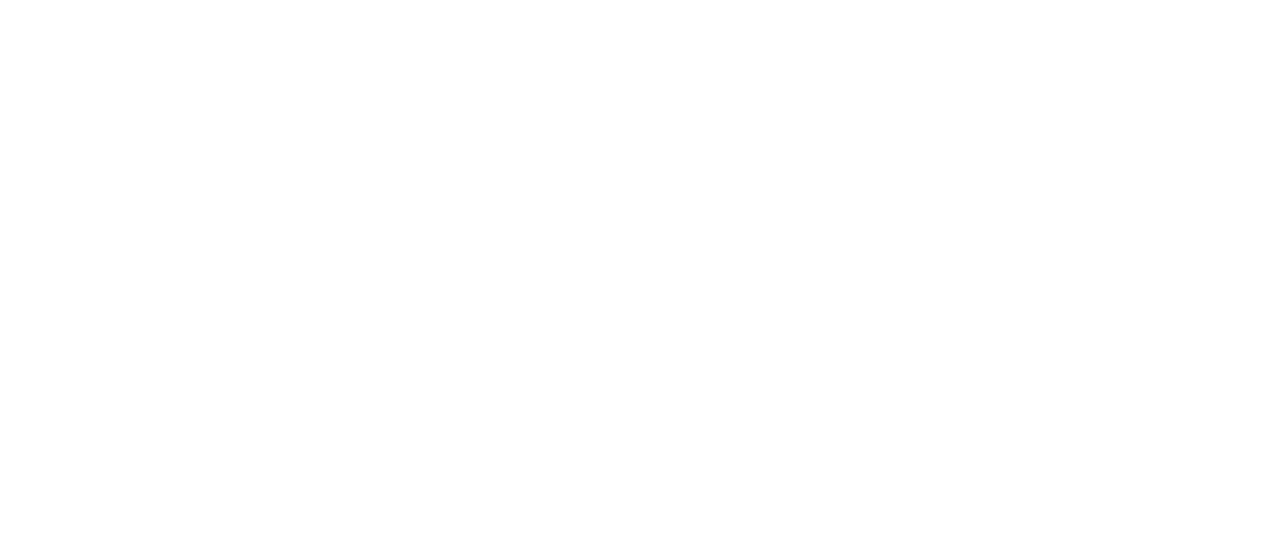
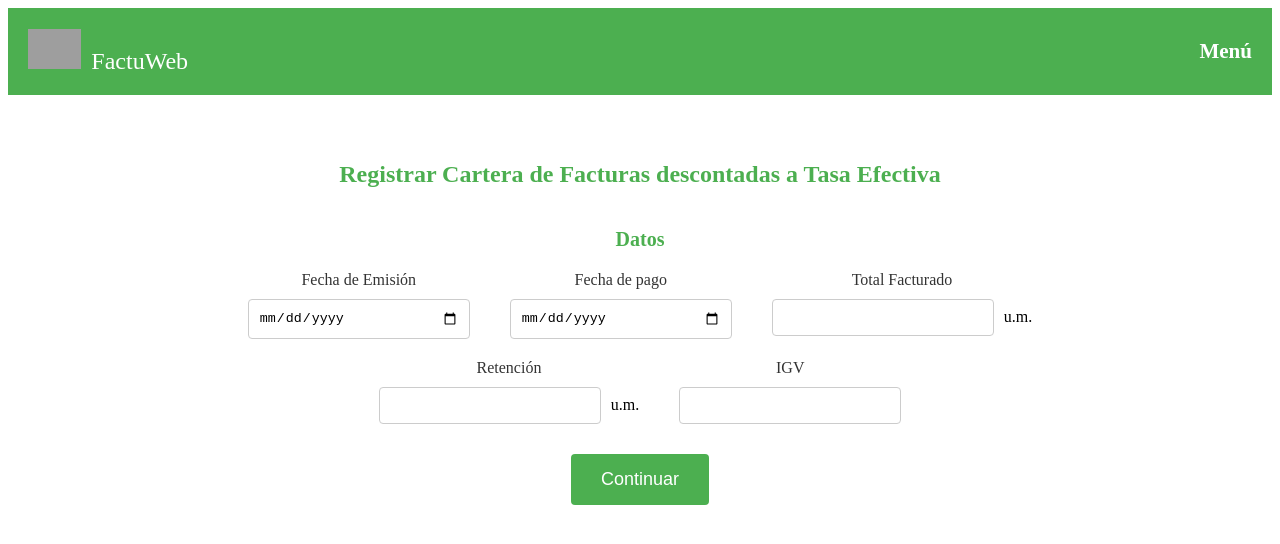
Before and after one commit to si642-grupo3/frontend, an Angular app: page /dashboard/invoices in a window 1280 px wide. Shown: the top 544 px of the page. Built offline with nearby package versions, Linux system fonts and the light colour scheme; grey boxes are pictures that could not be loaded.

Commit message:
feat: add login and fix routing

```diff
--- a/src/app/components/tasaefectiva/descuento/descuento.component.html
+++ b/src/app/components/tasaefectiva/descuento/descuento.component.html
@@ -5,7 +5,7 @@
         <img src="assets/logo.png" alt="FactuWeb Logo" />
       </div>
       <h1>FactuWeb</h1>
-      <button class="menu-button">Menú</button>
+      <button class="menu-button" (click)="goToDashboard()">Menú</button>
     </header>
 
     <!-- Título principal -->
@@ -96,7 +96,7 @@
 
     <!-- Botones finales -->
     <div class="actions-finales">
-      <button>Mostrar</button>
+      <button (click)="goToResults()">Mostrar</button>
       <button>Modificar</button>
       <button>Nuevo</button>
       <button>Salir</button>
--- a/src/app/components/tasaefectiva/resultados/resultados.component.html
+++ b/src/app/components/tasaefectiva/resultados/resultados.component.html
@@ -5,7 +5,7 @@
         <img src="assets/logo.png" alt="FactuWeb Logo" />
       </div>
       <h1>FactuWeb</h1>
-      <button class="menu-button">Menú</button>
+      <button class="menu-button" (click)="goToDashboard()">Menú</button>
     </header>
 
     <!-- Título principal -->
--- a/src/app/components/tasaefectiva/resultados/resultados.component.ts
+++ b/src/app/components/tasaefectiva/resultados/resultados.component.ts
@@ -1,4 +1,5 @@
 import { Component } from '@angular/core';
+import {Router} from "@angular/router";
 
 @Component({
   selector: 'app-resultados',
@@ -11,9 +12,16 @@
   valorTotal: string = '';
   tasaCoste: string = '';
 
+  constructor(private router: Router) {
+  }
+
   guardarResultados() {
     console.log('Valor Total:', this.valorTotal);
     console.log('Tasa de Coste:', this.tasaCoste);
     alert('Resultados guardados correctamente');
   }
+
+  goToDashboard(){
+    this.router.navigate(['/dashboard']);
+  }
 }
--- a/src/app/components/tasaefectiva/tasaefectiva.component.css
+++ b/src/app/components/tasaefectiva/tasaefectiva.component.css
@@ -1,108 +1,90 @@
-/* Estilos generales */
-.container {
-    font-family: Arial, sans-serif;
-    text-align: center;
-    margin: 0 auto;
-    padding: 20px;
-    max-width: 1200px;
+body {
+  font-family: 'Arial', sans-serif;
+  background-color: #f5f5f5;
+  margin: 0;
+  padding: 0;
 }
 
-  /* Header */
 .header {
+  background-color: #4CAF50;
+  color: white;
+  padding: 10px 0;
   display: flex;
+  align-items: center;
   justify-content: space-between;
-    align-items: center;
-    background-color: #4caf50;
-    padding: 10px 20px;
-    color: white;
-    border-radius: 5px;
 }
 
-  .header .logo img {
+.header img {
   height: 40px;
+  margin-left: 20px;
 }
 
-  .header nav {
-    display: flex;
-    align-items: center;
-    gap: 15px;
+.header .title {
+  font-size: 24px;
+  margin-left: 10px;
 }
 
-  .menu-button {
-    background-color: white;
-    color: #4caf50;
-    border: none;
-    padding: 10px 15px;
-    border-radius: 5px;
-    cursor: pointer;
-    font-size: 16px;
+.header .menu {
+  margin-right: 20px;
+  font-size: 18px;
 }
 
-  .menu-button:hover {
-    background-color: #e8f5e9;
+.container {
+  text-align: center;
+  padding: 50px;
 }
 
-  .dropdown {
-    padding: 8px;
-    font-size: 14px;
-    border: 1px solid #ccc;
-    border-radius: 5px;
+.container h1 {
+  color: #4CAF50;
+  font-size: 24px;
 }
 
-  /* Main Content */
-  .main-content {
-    margin-top: 30px;
-  }
-
-  .main-content h2 {
-    color: #4caf50;
-    margin-bottom: 20px;
-  }
-
-  .main-content h3 {
-    color: #555;
-    margin-bottom: 15px;
+.container h2 {
+  color: #4CAF50;
+  font-size: 20px;
+  margin-top: 40px;
 }
 
 .form-group {
   display: flex;
   justify-content: center;
-    flex-wrap: wrap;
-    gap: 20px;
   margin-top: 20px;
 }
 
-  .form-field {
-    text-align: left;
+.form-group div {
+  margin: 0 20px;
 }
 
-  .form-field label {
+.form-group label {
   display: block;
-    color: #4caf50;
-    font-weight: bold;
-    margin-bottom: 5px;
+  margin-bottom: 10px;
+  color: #333;
 }
 
-  .form-field input {
+.form-group input {
+  padding: 10px;
   width: 200px;
-    padding: 8px;
-    font-size: 14px;
   border: 1px solid #ccc;
-    border-radius: 5px;
+  border-radius: 4px;
 }
 
-  .submit-button {
-    margin-top: 20px;
-    padding: 10px 20px;
-    background-color: #4caf50;
-    color: white;
-    border: none;
-    border-radius: 5px;
-    cursor: pointer;
-    font-size: 16px;
-    font-weight: bold;
+.form-group .unit {
+  display: inline-block;
+  margin-left: 10px;
+  line-height: 36px;
 }
 
-  .submit-button:hover {
+.button {
+  background-color: #4CAF50;
+  color: white;
+  padding: 15px 30px;
+  border: none;
+  border-radius: 4px;
+  font-size: 18px;
+  cursor: pointer;
+  margin-top: 30px;
+}
+
+.button:hover {
   background-color: #388e3c;
 }
--- a/src/app/components/tasaefectiva/tasaefectiva.component.html
+++ b/src/app/components/tasaefectiva/tasaefectiva.component.html
@@ -1,47 +1,47 @@
+<div class="header">
+  <div class="logo">
+    <img src="../public/images/logo-factuweb.png" alt="Logo FactuWeb" class="toolbar-logo" />
+    <span class="title">FactuWeb</span>
+  </div>
+  <div class="menu">
+    <h3 class="fas fa-bars" (click)="returnDashboard()">Menú</h3>
+  </div>
+</div>
+
 <div class="container">
-    <header class="header">
-      <div class="logo">
-        <img src="assets/logo.png" alt="FactuWeb Logo" />
+  <h1>Registrar Cartera de Facturas descontadas a Tasa Efectiva</h1>
+  <h2>Datos</h2>
+
+  <!-- Formulario de Registro -->
+  <form [formGroup]="facturaForm" (ngSubmit)="onSubmit()">
+    <div class="form-group">
+      <div>
+        <label for="fechaEmision">Fecha de Emisión</label>
+        <input type="date" id="fechaEmision" formControlName="fechaEmision" />
       </div>
-      <h1>FactuWeb</h1>
-      <nav>
-        <select class="dropdown">
-          <option>Factura</option>
-          <option>Letra</option>
-        </select>
-        <select class="dropdown">
-          <option>Efectiva</option>
-          <option>Nominal</option>
-        </select>
-        <button class="menu-button">Menú</button>
-      </nav>
-    </header>
+      <div>
+        <label for="fechaPago">Fecha de pago</label>
+        <input type="date" id="fechaPago" formControlName="fechaPago" />
+      </div>
+      <div>
+        <label for="totalFacturado">Total Facturado</label>
+        <input type="number" id="totalFacturado" formControlName="totalFacturado" />
+        <span class="unit">u.m.</span>
+      </div>
+    </div>
+    <div class="form-group">
+      <div>
+        <label for="retencion">Retención</label>
+        <input type="number" id="retencion" formControlName="retencion" />
+        <span class="unit">u.m.</span>
+      </div>
+      <div>
+        <label for="igv">IGV</label>
+        <input type="number" id="igv" formControlName="igv" />
+      </div>
+    </div>
 
-    <main class="main-content">
-      <h2>Registrar Factura descontada a Tasa Efectiva</h2>
-      <h3>Datos</h3>
-      <div class="form-group">
-        <div class="form-field">
-          <label for="fechaEmision">Fecha de Emisión</label>
-          <input type="date" id="fechaEmision" />
-        </div>
-        <div class="form-field">
-          <label for="fechaPago">Fecha de pago</label>
-          <input type="date" id="fechaPago" />
-        </div>
-        <div class="form-field">
-          <label for="totalFacturado">Total Facturado</label>
-          <input type="number" id="totalFacturado" placeholder="u.m." />
-        </div>
-        <div class="form-field">
-          <label for="retencion">Retención</label>
-          <input type="number" id="retencion" placeholder="u.m." />
-        </div>
-        <div class="form-field">
-          <label for="igv">IGV</label>
-          <input type="number" id="igv" />
-        </div>
-      </div>
-      <button class="submit-button">Continuar</button>
-    </main>
-  </div>
+    <!-- Botón para enviar el formulario -->
+    <button class="button" (click)="goToDescount()">Continuar</button>
+  </form>
+</div>
--- a/src/app/components/tasaefectiva/tasaefectiva.component.ts
+++ b/src/app/components/tasaefectiva/tasaefectiva.component.ts
@@ -1,26 +1,60 @@
-import { Component } from '@angular/core';
+import {Component, OnInit} from '@angular/core';
+import {CommonModule} from "@angular/common";
+import {FormBuilder, FormGroup, FormsModule, ReactiveFormsModule, Validators} from '@angular/forms';
+import {MatToolbarModule} from "@angular/material/toolbar";
+import {MatCardModule} from "@angular/material/card";
+import {MatButtonModule} from "@angular/material/button";
+import {MatFormFieldModule} from "@angular/material/form-field";
+import {MatInputModule} from "@angular/material/input";
+import {Router} from "@angular/router";
 
 @Component({
   selector: 'app-tasaefectiva',
   standalone: true,
-  imports: [],
+  imports: [
+    MatToolbarModule,
+    MatCardModule,
+    ReactiveFormsModule,
+    MatButtonModule,
+    FormsModule,
+    MatFormFieldModule,
+    MatInputModule,
+      CommonModule
+  ],
   templateUrl: './tasaefectiva.component.html',
   styleUrl: './tasaefectiva.component.css'
 })
-export class TasaefectivaComponent {
-  fechaEmision: string = '';
-  fechaPago: string = '';
-  totalFacturado: number | null = null;
-  retencion: number | null = null;
-  igv: number | null = null;
+export class TasaefectivaComponent implements OnInit{
 
+  facturaForm: FormGroup;
 
-  onSubmit() {
-    console.log('Fecha de Emisión:', this.fechaEmision);
-    console.log('Fecha de Pago:', this.fechaPago);
-    console.log('Total Facturado:', this.totalFacturado);
-    console.log('Retención:', this.retencion);
-    console.log('IGV:', this.igv);
-    alert('Datos enviados correctamente.');
+  constructor(private fb: FormBuilder, private router:Router) {
+    this.facturaForm = this.fb.group({
+      fechaEmision: ['', Validators.required],
+      fechaPago: ['', Validators.required],
+      totalFacturado: ['', [Validators.required, Validators.pattern('^[0-9]*$')]],
+      retencion: ['', [Validators.required, Validators.pattern('^[0-9]*$')]],
+      igv: ['', [Validators.required, Validators.pattern('^[0-9]*$')]],
+    });
+  }
+
+  ngOnInit(): void {}
+  returnDashboard(){
+    this.router.navigate(['/dashboard']);
+
+  }
+  goToDescount(){
+    this.router.navigate(['/invoices/descuento']);
+
+  }
+
+  onSubmit(): void {
+    if (this.facturaForm.valid) {
+      console.log('Formulario enviado:', this.facturaForm.value);
+      // Aquí puedes llamar a un servicio para enviar la información
+    } else {
+      console.log('Formulario no válido');
+      this.facturaForm.markAllAsTouched();
+    }
   }
 }
--- a/src/app/dashboard/dashboard.component.ts
+++ b/src/app/dashboard/dashboard.component.ts
@@ -31,12 +31,6 @@
       "img": "https://img.icons8.com/?size=100&id=13296&format=png&color=000000",
       "url": "/dashboard/list"
     },
-    {
-      "title": "Perfil",
-      "content": "Efficiently manage products, including creation, updates, and deletions.",
-      "img":"https://img.icons8.com/?size=100&id=108294&format=png&color=000000",
-      "url": "/dashboard/profile"
-    }
   ];
 
   constructor(private router: Router) {
--- a/src/environments/environment.ts
+++ b/src/environments/environment.ts
@@ -1,4 +1,4 @@
 export const environment = {
   production: false,
-  serverBasePath: 'https://localhost:8080/api/v1'
+  serverBasePath: 'http://localhost:8080/api/v1'
 }
```
Also changed, not shown: src/app/app.config.ts (+5 -2 lines), src/app/app.routes.ts (+11 -2 lines), src/app/components/tasaefectiva/descuento/descuento.component.ts (+10 -0 lines), src/app/dashboard/dashboard.component.html (+3 -4 lines). Lines whose indentation alone changed are shown as unchanged.
